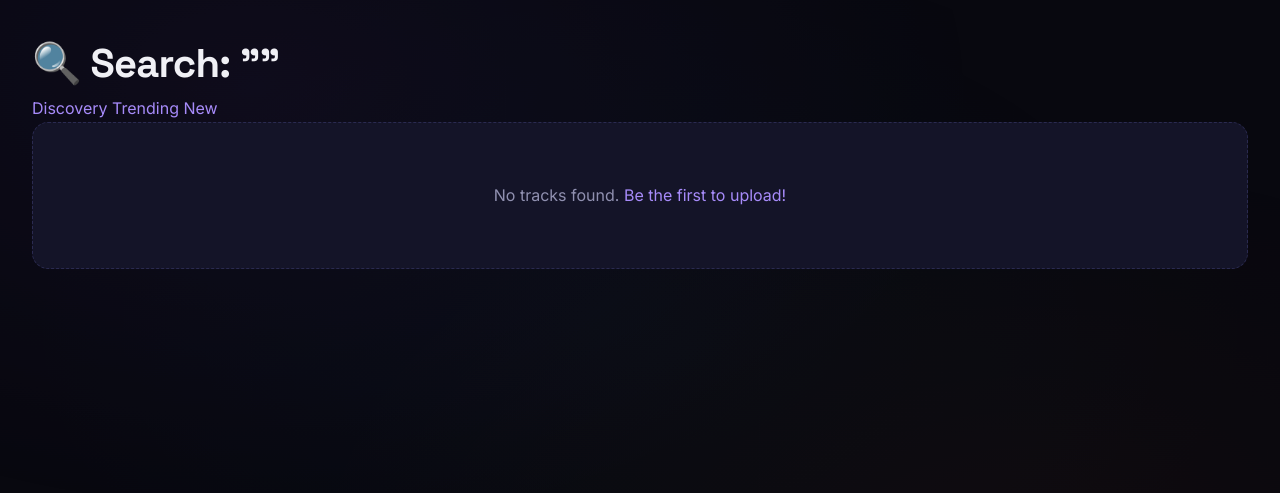
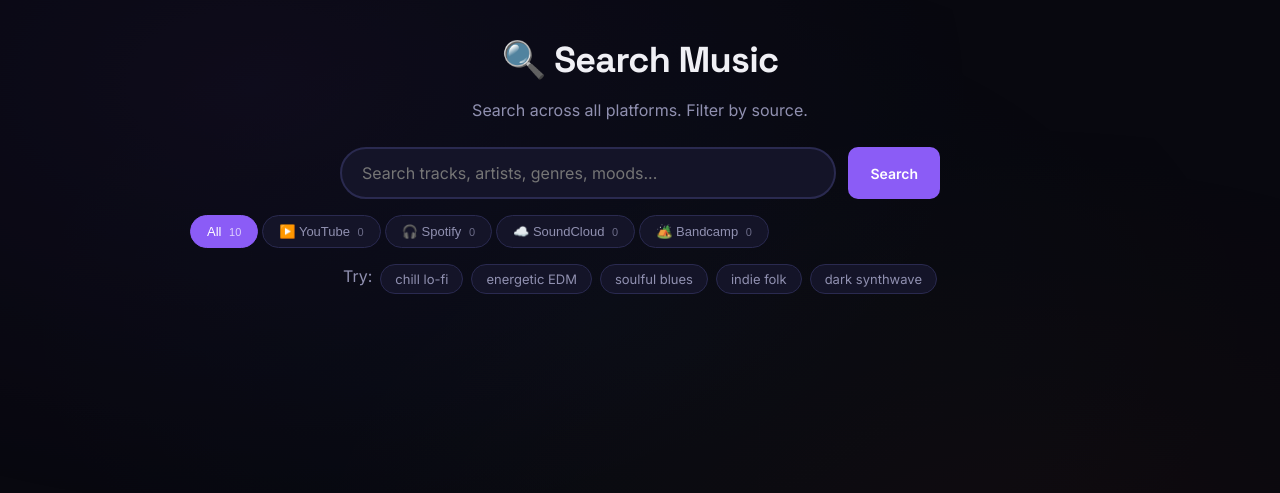
Before and after one commit to TheInnerI/music-bank, a FastAPI app: page /discover/search in a window 1280 px wide. Shown: the part 73-566 px from the top of the page. Run offline with FastAPI, Linux system fonts and the light colour scheme; data comes from the database, SQL or seed files in the repository.

Commit message:
Rebuild search with platform tabs + YouTube/Spotify badges + semantic results

```diff
--- a/api/routes/discovery.py
+++ b/api/routes/discovery.py
@@ -8,32 +8,14 @@ router = APIRouter()
 
 
 def compute_discovery_score(track: dict) -> float:
-    """
-    Music Bank Discovery Algorithm
-    Transparent scoring — no black box, no payola.
-
-    Factors:
-    - Play velocity (recent plays weighted higher): 30%
-    - Like ratio (likes / plays): 25%
-    - Artist engagement (followers, uploads): 15%
-    - Freshness (newer tracks get boost): 20%
-    - Deposit signals (fan deposits = real value): 10%
-    """
     import math
     from datetime import datetime
-
     plays = max(track.get("plays", 0), 1)
     likes = track.get("likes", 0)
     deposits = track.get("deposits", 0)
     created = track.get("created_at", "")
-
-    # Like ratio (0-1)
     like_ratio = min(likes / plays, 1.0)
-
-    # Play velocity — log scale to prevent runaway winners
-    play_score = math.log10(plays + 1) / 5.0  # Normalize ~0-1
-
-    # Freshness — newer tracks get a boost that decays over 30 days
+    play_score = math.log10(plays + 1) / 5.0
     freshness = 0.5
     if created:
         try:
@@ -42,142 +24,111 @@ def compute_discovery_score(track: dict) -> float:
             freshness = max(0.0, 1.0 - (days_old / 30.0))
         except:
             pass
-
-    # Deposit signal
     deposit_score = min(deposits / 10.0, 1.0)
-
-    # Weighted total
-    score = (
-        play_score * 0.30 +
-        like_ratio * 0.25 +
-        freshness * 0.20 +
-        deposit_score * 0.10 +
-        0.15  # Base engagement placeholder
-    )
-
-    return round(score, 4)
+    return round(play_score * 0.30 + like_ratio * 0.25 + freshness * 0.20 + deposit_score * 0.10 + 0.15, 4)
 
 
 @router.get("/")
 async def discovery_feed(request: Request):
-    """Main discovery feed — algorithmically ranked."""
     db = await get_db()
     try:
-        cursor = await db.execute(
-            "SELECT t.*, a.username as artist_username, a.display_name as artist_name, a.genre as artist_genre FROM tracks t JOIN artists a ON t.artist_id=a.id WHERE t.is_published=1 ORDER BY t.created_at DESC LIMIT 50"
-        )
+        cursor = await db.execute("SELECT t.*, a.username as artist_username, a.display_name as artist_name, a.genre as artist_genre FROM tracks t JOIN artists a ON t.artist_id=a.id WHERE t.is_published=1 ORDER BY t.created_at DESC LIMIT 50")
         tracks = [dict(r) for r in await cursor.fetchall()]
     finally:
         await db.close()
-
-    # Score and sort
     for t in tracks:
         t["discovery_score"] = compute_discovery_score(t)
     tracks.sort(key=lambda x: x["discovery_score"], reverse=True)
-
-    current_artist = await get_current_artist(request)
-
-    return respond("track/feed.html", {
-        "request": request,
-        "tracks": tracks,
-        "feed_type": "discovery",
-        "current_artist": current_artist,
-    })
+    return respond("track/feed.html", {"request": request, "tracks": tracks, "feed_type": "discovery", "current_artist": await get_current_artist(request)})
 
 
 @router.get("/trending")
 async def trending(request: Request):
-    """Trending — most played in last 7 days."""
     db = await get_db()
     try:
-        cursor = await db.execute(
-            "SELECT t.*, a.username as artist_username, a.display_name as artist_name FROM tracks t JOIN artists a ON t.artist_id=a.id WHERE t.is_published=1 ORDER BY t.plays DESC LIMIT 30"
-        )
+        cursor = await db.execute("SELECT t.*, a.username as artist_username, a.display_name as artist_name FROM tracks t JOIN artists a ON t.artist_id=a.id WHERE t.is_published=1 ORDER BY t.plays DESC LIMIT 30")
         tracks = [dict(r) for r in await cursor.fetchall()]
     finally:
         await db.close()
-
-    current_artist = await get_current_artist(request)
-    return respond("track/feed.html", {
-        "request": request,
-        "tracks": tracks,
-        "feed_type": "trending",
-        "current_artist": current_artist,
-    })
+    return respond("track/feed.html", {"request": request, "tracks": tracks, "feed_type": "trending", "current_artist": await get_current_artist(request)})
 
 
 @router.get("/new")
 async def new_releases(request: Request):
-    """Newest releases — chronological."""
     db = await get_db()
     try:
-        cursor = await db.execute(
-            "SELECT t.*, a.username as artist_username, a.display_name as artist_name FROM tracks t JOIN artists a ON t.artist_id=a.id WHERE t.is_published=1 ORDER BY t.created_at DESC LIMIT 30"
-        )
+        cursor = await db.execute("SELECT t.*, a.username as artist_username, a.display_name as artist_name FROM tracks t JOIN artists a ON t.artist_id=a.id WHERE t.is_published=1 ORDER BY t.created_at DESC LIMIT 30")
         tracks = [dict(r) for r in await cursor.fetchall()]
     finally:
         await db.close()
-
-    current_artist = await get_current_artist(request)
-    return respond("track/feed.html", {
-        "request": request,
-        "tracks": tracks,
-        "feed_type": "new",
-        "current_artist": current_artist,
-    })
+    return respond("track/feed.html", {"request": request, "tracks": tracks, "feed_type": "new", "current_artist": await get_current_artist(request)})
 
 
 @router.get("/search")
-async def search(request: Request, q: str = ""):
-    """Search tracks and artists."""
-    if not q or len(q.strip()) < 2:
-        return respond("track/feed.html", {
-            "request": request,
-            "tracks": [],
-            "feed_type": "search",
-            "query": q,
-            "current_artist": await get_current_artist(request),
-        })
+async def search_page(request: Request):
+    """Search with platform tabs + TurboVec semantic search."""
+    q = request.query_params.get("q", "").strip()
+    platform = request.query_params.get("platform", "all").lower()
+    tracks = []
+    semantic_results = []
+    counts = {"all": 0, "youtube": 0, "spotify": 0, "soundcloud": 0, "bandcamp": 0}
 
     db = await get_db()
     try:
-        search_term = f"%{q}%"
-        cursor = await db.execute(
-            "SELECT t.*, a.username as artist_username, a.display_name as artist_name FROM tracks t JOIN artists a ON t.artist_id=a.id WHERE t.is_published=1 AND (t.title LIKE ? OR t.genre LIKE ? OR a.display_name LIKE ? OR t.mood LIKE ?) ORDER BY t.plays DESC LIMIT 30",
-            (search_term, search_term, search_term, search_term)
-        )
-        tracks = [dict(r) for r in await cursor.fetchall()]
+        # Count by platform
+        for p in counts:
+            if p == "all":
+                cursor = await db.execute("SELECT COUNT(*) FROM tracks WHERE is_published=1")
+            else:
+                cursor = await db.execute("SELECT COUNT(*) FROM tracks WHERE is_published=1 AND audio_url LIKE ?", (f"%{p}%",))
+            counts[p] = (await cursor.fetchone())[0]
+
+        if q and len(q) >= 2:
+            # Build query with platform filter
+            query = "SELECT t.*, a.username as artist_username, a.display_name as artist_name FROM tracks t JOIN artists a ON t.artist_id=a.id WHERE t.is_published=1"
+            params = []
+            if platform == "youtube":
+                query += " AND (t.audio_url LIKE '%youtube%' OR t.audio_url LIKE '%youtu.be%')"
+            elif platform == "spotify":
+                query += " AND t.audio_url LIKE '%spotify%'"
+            elif platform == "soundcloud":
+                query += " AND t.audio_url LIKE '%soundcloud%'"
+            elif platform == "bandcamp":
+                query += " AND t.audio_url LIKE '%bandcamp%'"
+
+            search_term = f"%{q}%"
+            query += " AND (t.title LIKE ? OR t.genre LIKE ? OR a.display_name LIKE ? OR t.mood LIKE ? OR t.description LIKE ?)"
+            params.extend([search_term] * 5)
+            query += " ORDER BY t.plays DESC LIMIT 50"
+
+            cursor = await db.execute(query, params)
+            tracks = [dict(r) for r in await cursor.fetchall()]
+
+            # Semantic search fallback via TurboVec
+            if len(tracks) < 10:
+                try:
+                    from api.vectors import search_service
+                    semantic_results = await search_service.search_tracks(q, db, 20)
+                    if platform != "all":
+                        semantic_results = [r for r in semantic_results if platform in r.get("audio_url", "").lower()]
+                except:
+                    pass
     finally:
         await db.close()
 
-    current_artist = await get_current_artist(request)
-    return respond("track/feed.html", {
-        "request": request,
-        "tracks": tracks,
-        "feed_type": "search",
-        "query": q,
-        "current_artist": current_artist,
+    return respond("search.html", {
+        "request": request, "query": q, "platform": platform,
+        "tracks": tracks, "semantic_results": semantic_results,
+        "counts": counts, "current_artist": await get_current_artist(request),
     })
 
 
 @router.get("/genre/{genre}")
 async def by_genre(request: Request, genre: str):
-    """Browse by genre."""
     db = await get_db()
     try:
-        cursor = await db.execute(
-            "SELECT t.*, a.username as artist_username, a.display_name as artist_name FROM tracks t JOIN artists a ON t.artist_id=a.id WHERE t.is_published=1 AND t.genre LIKE ? ORDER BY t.plays DESC LIMIT 30",
-            (f"%{genre}%",)
-        )
+        cursor = await db.execute("SELECT t.*, a.username as artist_username, a.display_name as artist_name FROM tracks t JOIN artists a ON t.artist_id=a.id WHERE t.is_published=1 AND t.genre LIKE ? ORDER BY t.plays DESC LIMIT 30", (f"%{genre}%",))
         tracks = [dict(r) for r in await cursor.fetchall()]
     finally:
         await db.close()
-
-    current_artist = await get_current_artist(request)
-    return respond("track/feed.html", {
-        "request": request,
-        "tracks": tracks,
-        "feed_type": "genre",
-        "genre": genre,
-        "current_artist": current_artist,
-    })
+    return respond("track/feed.html", {"request": request, "tracks": tracks, "feed_type": "genre", "genre": genre, "current_artist": await get_current_artist(request)})
--- a/templates/search.html
+++ b/templates/search.html
@@ -5,47 +5,89 @@
 {% block content %}
 <div class="search-page">
     <div class="search-header">
-        <h1>🔍 Semantic Search</h1>
-        <p class="text-muted">Search by vibe, mood, sound — not just tags. "Chill electronic with piano" or "artists like early Bon Iver."</p>
+        <h1>🔍 Search Music</h1>
+        <p class="text-muted">Search across all platforms. Filter by source.</p>
 
         <form action="/search" method="get" class="search-form">
-            <input type="text" name="q" value="{{ query }}" placeholder="Describe what you're looking for..." class="search-input">
+            <input type="text" name="q" value="{{ query }}" placeholder="Search tracks, artists, genres, moods..." class="search-input">
+            <input type="hidden" name="platform" id="platform-input" value="{{ platform }}">
             <button type="submit" class="btn">Search</button>
         </form>
 
+        {# Platform Tabs #}
+        <div class="platform-tabs">
+            <button class="platform-tab {{ 'active' if platform == 'all' }}" onclick="setPlatform('all')">
+                All <span class="tab-count">{{ counts.all }}</span>
+            </button>
+            <button class="platform-tab {{ 'active' if platform == 'youtube' }}" onclick="setPlatform('youtube')">
+                ▶️ YouTube <span class="tab-count">{{ counts.youtube }}</span>
+            </button>
+            <button class="platform-tab {{ 'active' if platform == 'spotify' }}" onclick="setPlatform('spotify')">
+                🎧 Spotify <span class="tab-count">{{ counts.spotify }}</span>
+            </button>
+            <button class="platform-tab {{ 'active' if platform == 'soundcloud' }}" onclick="setPlatform('soundcloud')">
+                ☁️ SoundCloud <span class="tab-count">{{ counts.soundcloud }}</span>
+            </button>
+            <button class="platform-tab {{ 'active' if platform == 'bandcamp' }}" onclick="setPlatform('bandcamp')">
+                🏕️ Bandcamp <span class="tab-count">{{ counts.bandcamp }}</span>
+            </button>
+        </div>
+
         <div class="search-examples">
             <span class="text-muted">Try:</span>
-            <button class="search-example" onclick="setQuery('chill lo-fi beats with piano')">chill lo-fi beats</button>
-            <button class="search-example" onclick="setQuery('energetic electronic dance music')">energetic EDM</button>
-            <button class="search-example" onclick="setQuery('soulful blues guitar raw')">soulful blues</button>
-            <button class="search-example" onclick="setQuery('indie folk campfire acoustic')">indie folk</button>
+            <button class="search-example" onclick="setQuery('chill lo-fi beats')">chill lo-fi</button>
+            <button class="search-example" onclick="setQuery('energetic electronic dance')">energetic EDM</button>
+            <button class="search-example" onclick="setQuery('soulful blues guitar')">soulful blues</button>
+            <button class="search-example" onclick="setQuery('indie folk acoustic')">indie folk</button>
             <button class="search-example" onclick="setQuery('dark atmospheric synthwave')">dark synthwave</button>
         </div>
     </div>
 
     {% if query %}
         <div class="search-results">
-        <h2>Results for "{{ query }}"</h2>
-        {% if results %}
+            <h2>Results for "{{ query }}" {% if platform != 'all' %}— {{ platform|title }}{% endif %}</h2>
+
+            {% if tracks %}
             <div class="track-list">
-            {% for r in results %}
+                {% for t in tracks %}
+                <div class="track-list-item">
+                    <div class="track-list-cover"><span>{{ t.title[0] }}</span></div>
+                    <div class="track-list-info">
+                        <a href="/tracks/{{ t.id }}" class="track-title">{{ t.title }}</a>
+                        <a href="/artists/{{ t.artist_username }}" class="track-artist">{{ t.artist_name }}</a>
+                        <span class="text-muted">{{ t.mood|default('') }} {{ t.genre|default('') }}</span>
+                    </div>
+                    {% if t.audio_url and ('youtube.com' in t.audio_url or 'youtu.be' in t.audio_url) %}
+                    <span class="platform-badge youtube">▶️</span>
+                    {% elif t.audio_url and 'spotify' in t.audio_url %}
+                    <span class="platform-badge spotify">🎧</span>
+                    {% endif %}
+                    <span class="track-plays">▶ {{ t.plays }}</span>
+                    <a href="/tracks/{{ t.id }}" class="btn btn-sm">View</a>
+                </div>
+                {% endfor %}
+            </div>
+            {% else %}
+            <div class="empty-state">
+                <p>No tracks found matching "{{ query }}"{% if platform != 'all' %} on {{ platform|title }}{% endif %}.</p>
+            </div>
+            {% endif %}
+
+            {# Semantic results #}
+            {% if semantic_results %}
+            <h3 style="margin-top:24px">🔮 Similar (Semantic)</h3>
+            <div class="track-list">
+                {% for r in semantic_results %}
                 <div class="track-list-item">
                     <div class="track-list-cover"><span>{{ r.title[0] }}</span></div>
                     <div class="track-list-info">
                         <a href="/tracks/{{ r.track_id }}" class="track-title">{{ r.title }}</a>
                         <a href="/artists/{{ r.artist_username }}" class="track-artist">{{ r.artist_name }}</a>
-                    <span class="text-muted">{{ r.mood|default('') }} {{ r.genre|default('') }}</span>
                     </div>
-                <span class="search-score" title="Semantic match score">
-                    {{ "%.0f"|format(r.score * 100) }}% match
-                </span>
-                <button class="play-btn-sm" onclick="playTrack({{ r.track_id }}, '/static/audio/demo.mp3')">▶</button>
+                    <span class="search-score">{{ "%.0f"|format(r.score * 100) }}% match</span>
+                    <a href="/tracks/{{ r.track_id }}" class="btn btn-sm">View</a>
                 </div>
                 {% endfor %}
-        </div>
-        {% else %}
-        <div class="empty-state">
-            <p>No tracks found matching "{{ query }}". Try different words or <a href="/auth/register">upload your own!</a></p>
             </div>
             {% endif %}
         </div>
@@ -72,5 +114,20 @@ function setQuery(q) {
         document.querySelector('.search-input').value = q;
         document.querySelector('.search-form').submit();
     }
+    function setPlatform(p) {
+        document.getElementById('platform-input').value = p;
+        document.querySelector('.search-form').submit();
+    }
     </script>
+
+    <style>
+    .platform-tabs { display: flex; gap: 4px; margin: 16px 0; flex-wrap: wrap; }
+    .platform-tab { padding: 8px 16px; background: var(--surface); border: 1px solid var(--border); border-radius: var(--radius-full); color: var(--text-muted); font-size: 13px; cursor: pointer; transition: all 0.2s; }
+    .platform-tab:hover { border-color: var(--observer); color: var(--text); }
+    .platform-tab.active { background: var(--observer); border-color: var(--observer); color: white; }
+    .platform-tab .tab-count { font-size: 11px; opacity: 0.7; margin-left: 4px; }
+    .platform-badge { font-size: 14px; padding: 2px 6px; border-radius: 4px; }
+    .platform-badge.youtube { background: rgba(255,0,0,0.2); }
+    .platform-badge.spotify { background: rgba(30,215,96,0.2); }
+    </style>
     {% endblock %}
```
Lines whose indentation alone changed are shown as unchanged.
